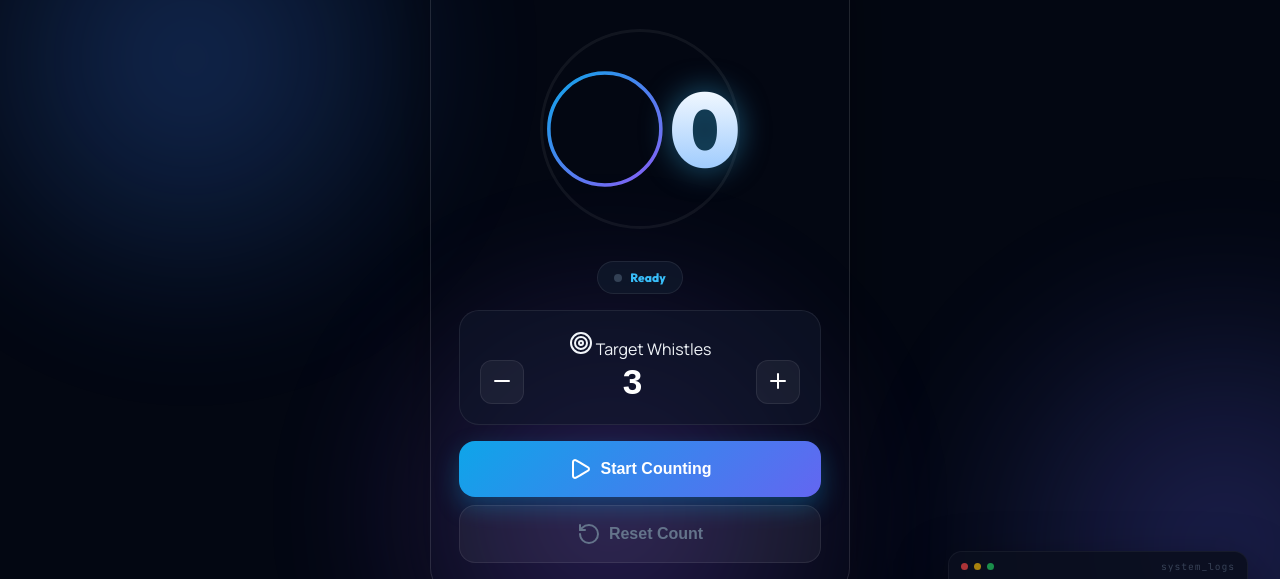
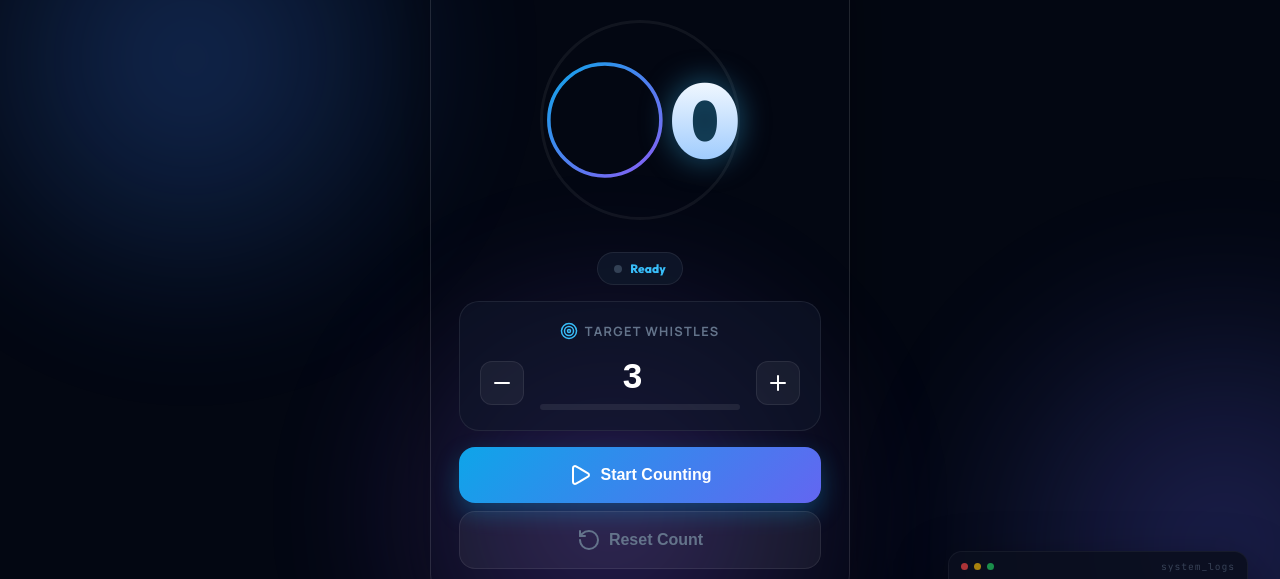
Before and after one commit to ben0753/Whistlestop, a plain HTML site: page index.html in a window 1280 px wide. Shown: the part 119-698 px from the top of the page. Drawn offline with nearby package versions, Linux system fonts and the light colour scheme.

Commit message:
fix: resolve undefined activeMode error and align UI elements

```diff
--- a/script.css
+++ b/script.css
@@ -165,6 +165,8 @@ body {
   font-family: 'Outfit', sans-serif;
   font-size: 2.2rem;
   font-weight: 900;
+  line-height: 1;
+  margin: 0;
   letter-spacing: -0.04em;
   background: linear-gradient(135deg, #ffffff 0%, #38bdf8 50%, #818cf8 100%);
   -webkit-background-clip: text;
@@ -247,10 +249,46 @@ body {
   margin-bottom: 1rem;
 }
 
+.target-label {
+  display: flex;
+  align-items: center;
+  justify-content: center;
+  gap: 0.4rem;
+  font-size: 0.8rem;
+  font-weight: 700;
+  text-transform: uppercase;
+  letter-spacing: 0.1em;
+  color: var(--text-muted);
+  margin-bottom: 1rem;
+}
+
+.label-icon {
+  width: 18px;
+  height: 18px;
+  color: var(--accent-color);
+}
+
 .target-input-row { display: flex; align-items: center; gap: 1rem; }
-.btn-stepper { width: 44px; height: 44px; border-radius: 12px; background: rgba(255,255,255,0.05); border: 1px solid var(--panel-border); color: white; cursor: pointer; }
+.btn-stepper { width: 44px; height: 44px; border-radius: 12px; background: rgba(255,255,255,0.05); border: 1px solid var(--panel-border); color: white; cursor: pointer; display: flex; justify-content: center; align-items: center; }
 .target-value-col { flex: 1; text-align: center; }
-#target-input { width: 100%; background: transparent; border: none; font-size: 2.2rem; font-weight: 800; color: white; text-align: center; outline: none; }
+#target-input { width: 100%; background: transparent; border: none; font-size: 2.2rem; font-weight: 800; color: white; text-align: center; outline: none; margin: 0; padding: 0; line-height: 1; }
+
+.target-progress {
+  width: 100%;
+  height: 6px;
+  background: rgba(255, 255, 255, 0.08);
+  border-radius: 10px;
+  overflow: hidden;
+  margin-top: 0.5rem;
+}
+
+.target-bar {
+  height: 100%;
+  width: 0%;
+  background: var(--primary-gradient);
+  transition: width 0.3s ease, background 0.3s ease;
+  border-radius: 10px;
+}
 
 /* ===== BUTTONS ===== */
 .btn {
@@ -600,6 +638,7 @@ body {
 .footer-hover {
   bottom: 2rem;
   left: 2rem;
+  padding: 0;
 }
 
 /* ===== OVERLAY ===== */
--- a/script.js
+++ b/script.js
@@ -19,7 +19,7 @@ let isListening = false;
 let lastDetectionTime = 0;
 let consecutiveFrames = 0;
 let whistleVisualActive = false;
-activeMode = 'local';
+let activeMode = 'local';
 
 // Alert state
 let dangerVignette = null;
```
